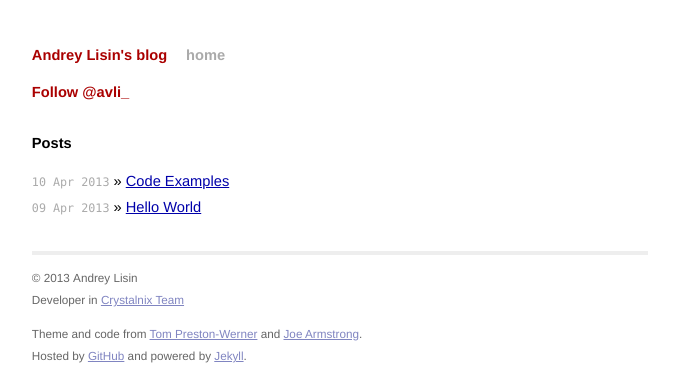
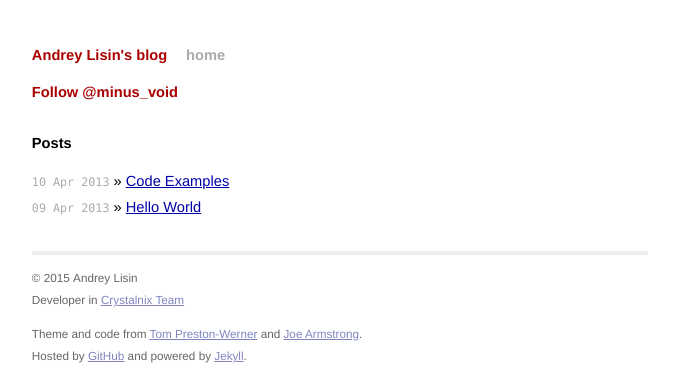
Before and after one commit to avli/avli.github.io, a Jekyll site: the page built from index.md, in a window 1280 px wide. Shown: the top 371 px of the page, without its empty margins (300-979 px from the left). Built offline with Jekyll 4.4.1, drawn with Linux system fonts in a browser that asks for light colours; comment, search, counter and statistics services are not loaded.

Commit message:
Update links and copyright

```diff
--- a/_layouts/default.html
+++ b/_layouts/default.html
@@ -25,7 +25,7 @@ var WRInitTime=(new Date()).getTime();
     <a href="/">Andrey Lisin's blog</a>
     <a class="extra" href="/">home</a>
     <p>
-      <a href="https://twitter.com/avli_" class="twitter-follow-button" data-show-count="false" data-show-screen-name="false">Follow @avli_</a>
+      <a href="https://twitter.com/minus_void" class="twitter-follow-button" data-show-count="false" data-show-screen-name="false">Follow @minus_void</a>
       <script>!function(d,s,id){var js,fjs=d.getElementsByTagName(s)[0],p=/^http:/.test(d.location)?'http':'https';if(!d.getElementById(id)){js=d.createElement(s);js.id=id;js.src=p+'://platform.twitter.com/widgets.js';fjs.parentNode.insertBefore(js,fjs);}}(document, 'script', 'twitter-wjs');</script>
     </p>
   </div>
@@ -35,7 +35,7 @@ var WRInitTime=(new Date()).getTime();
   <div class="footer">
     <div class="contact">
       <p>
-        &copy;&nbsp;2013&nbsp;Andrey Lisin<br />
+        &copy;&nbsp;2015&nbsp;Andrey Lisin<br />
         Developer in <a href="http://crystalnix.com/">Crystalnix Team</a><br />
       <p>
 	Theme and code from <a href="https://github.com/mojombo">Tom
```
